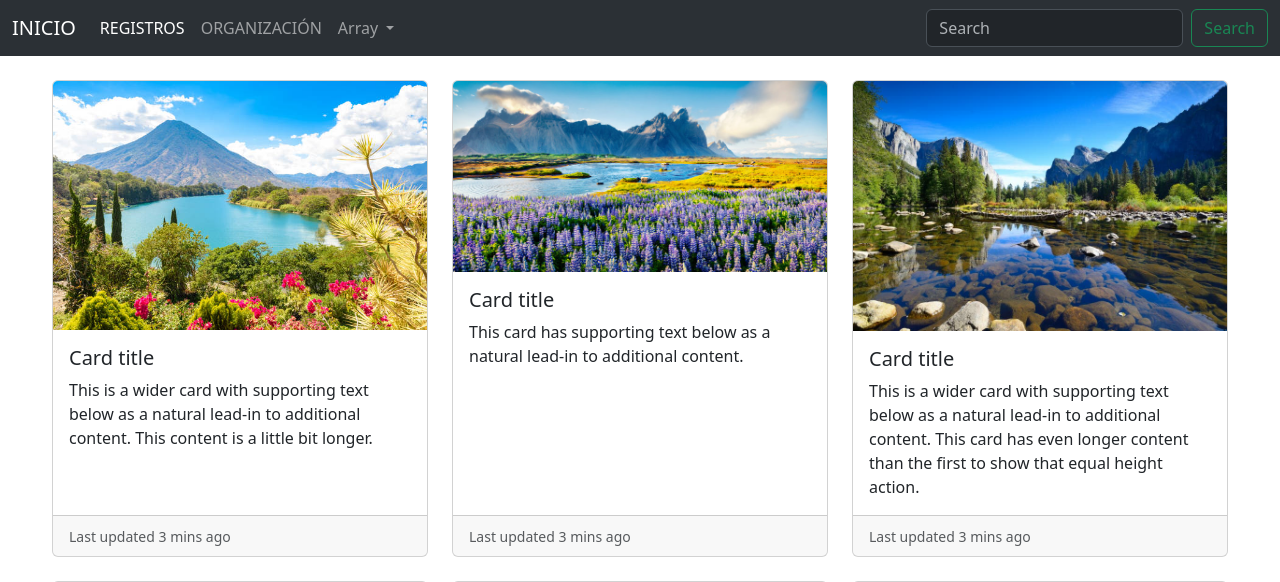
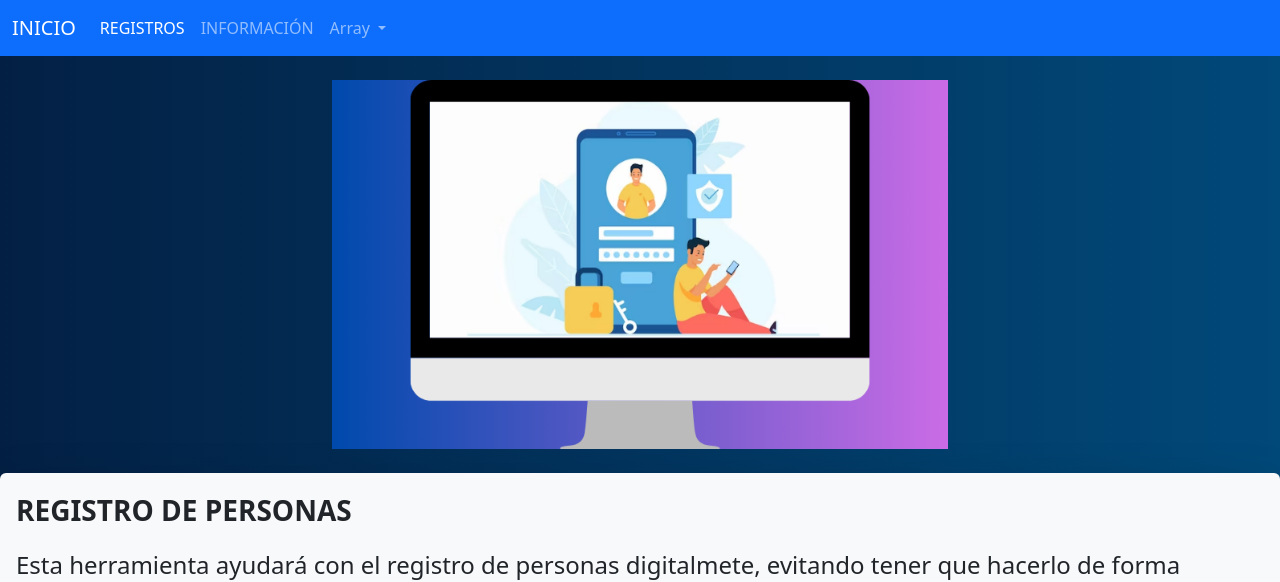
Before and after one commit to petca2018/PROYECTO-COSAMI, a PHP site: page /inicio.php in a window 1280 px wide. Shown: the top 582 px of the page. Run offline with PHP 8.4, Linux system fonts and the light colour scheme; the visitor is signed in with stand-in values (Sample User, id 1).

Commit message:
Archivos cargados

```diff
--- a/clases/conexion.php
+++ b/clases/conexion.php
@@ -16,6 +16,7 @@ class conexion{
         );
     }
 }
+
 $servidor = 'localhost';
 $usuario = 'root';
 $password = '';
--- a/editarB.php
+++ b/editarB.php
@@ -2,7 +2,7 @@
 
 <?php
     if(!isset($_GET['codigo'])){
-        header('Location: inicioB.php?mensaje=error');
+        header('Location: registropersona.php?mensaje=error');
         exit();
     }
 
--- a/editarprocesoB.php
+++ b/editarprocesoB.php
@@ -1,7 +1,7 @@
 <?php
     print_r($_POST);
     if(!isset($_POST['codigo'])){
-        header('Location: inicioB.php?mensaje=error');
+        header('Location: registropersona.php?mensaje=error');
     }
 
     include 'clases/conexion.php';
@@ -16,9 +16,9 @@
     $resultado = $sentencia->execute([$nombre, $edad, $ecivil, $direccion,$grupo, $codigo]);
 
     if ($resultado === TRUE) {
-        header('Location: inicioB.php?mensaje=editado');
+        header('Location: registropersona.php?mensaje=editado');
     } else {
-        header('Location: inicioB.php?mensaje=error');
+        header('Location: registropersona.php?mensaje=error');
         exit();
     }
 
--- a/eliminarB.php
+++ b/eliminarB.php
@@ -1,6 +1,6 @@
 <?php
     if(!isset($_GET['codigo'])){
-        header('Location: inicioB.php?mensaje=error');
+        header('Location: registropersona.php?mensaje=error');
         exit();
     }
 
--- a/header.php
+++ b/header.php
@@ -15,9 +15,10 @@
     <link href="https://cdn.jsdelivr.net/npm/bootstrap@5.3.2/dist/css/bootstrap.min.css" rel="stylesheet" integrity="sha384-T3c6CoIi6uLrA9TneNEoa7RxnatzjcDSCmG1MXxSR1GAsXEV/Dwwykc2MPK8M2HN" crossorigin="anonymous">
     <!-- cdn icnonos-->
     <link rel="stylesheet" href="https://cdn.jsdelivr.net/npm/bootstrap-icons@1.5.0/font/bootstrap-icons.css">
+    <link rel="stylesheet" href="public/css/estilo.css">
   </head>
   <body>
-  <nav class="navbar navbar-expand-lg bg-body-tertiary" data-bs-theme="dark">
+  <nav class="navbar navbar-expand-lg bg-primary" data-bs-theme="dark">
       <div class="container-fluid">
         <a class="navbar-brand" href="inicio.php">INICIO</a>
         <button class="navbar-toggler" type="button" data-bs-toggle="collapse" data-bs-target="#navbarSupportedContent" aria-controls="navbarSupportedContent" aria-expanded="false" aria-label="Toggle navigation">
@@ -26,10 +27,10 @@
         <div class="collapse navbar-collapse" id="navbarSupportedContent">
           <ul class="navbar-nav me-auto mb-2 mb-lg-0">
             <li class="nav-item">
-              <a class="nav-link active" aria-current="page" href="inicioB.php">REGISTROS</a>
+              <a class="nav-link active" aria-current="page" href="registropersona.php">REGISTROS</a>
             </li>
             <li class="nav-item">
-              <a class="nav-link" href="#">ORGANIZACIÓN</a>
+              <a class="nav-link" href="#">INFORMACIÓN</a>
             </li>
             <li class="nav-item dropdown">
               <a class="nav-link dropdown-toggle" href="#" role="button" data-bs-toggle="dropdown" aria-expanded="false">
@@ -40,10 +41,6 @@
               </ul>
             </li>
           </ul>
-          <form class="d-flex" role="search">
-            <input class="form-control me-2" type="search" placeholder="Search" aria-label="Search">
-            <button class="btn btn-outline-success" type="submit">Search</button>
-          </form>
         </div>
       </div>
     </nav>
--- a/inicio.php
+++ b/inicio.php
@@ -13,81 +13,28 @@
     <title>INICIO</title>
   </head>
   <body>
-    <!-- Page Content -->
+    <!-- Page Content     -->
     <br>
-    <div class="row row-cols-1 row-cols-md-3 g-4 mx-auto" style="width: 1200px">
-      <div class="col">
-        <div class="card h-100">
-          <img src="img/pai1.jpg" class="card-img-top" alt="...">
-          <div class="card-body">
-            <h5 class="card-title">Card title</h5>
-            <p class="card-text">This is a wider card with supporting text below as a natural lead-in to additional content. This content is a little bit longer.</p>
+    <div class="container col-xs-12 col-sm-6 col-md-6 --bs-body-color-rgb">
+      <div id="carouselExampleSlidesOnly" class="carousel slide" data-bs-ride="carousel">
+        <div class="carousel-inner">
+          <div class="carousel-item active">
+            <img src="img/1.png" class="d-block w-100" alt="...">
           </div>
-          <div class="card-footer">
-            <small class="text-body-secondary">Last updated 3 mins ago</small>
+          <div class="carousel-item">
+            <img src="img/2.png" class="d-block w-100" alt="...">
           </div>
-        </div>
-      </div>
-      <div class="col">
-        <div class="card h-100">
-          <img src="img/pai3.jpg" class="card-img-top" alt="...">
-          <div class="card-body">
-            <h5 class="card-title">Card title</h5>
-            <p class="card-text">This card has supporting text below as a natural lead-in to additional content.</p>
-          </div>
-          <div class="card-footer">
-            <small class="text-body-secondary">Last updated 3 mins ago</small>
-          </div>
-        </div>
-      </div>
-      <div class="col">
-        <div class="card h-100">
-          <img src="img/pai4.jpg" class="card-img-top" alt="...">
-          <div class="card-body">
-            <h5 class="card-title">Card title</h5>
-            <p class="card-text">This is a wider card with supporting text below as a natural lead-in to additional content. This card has even longer content than the first to show that equal height action.</p>
-          </div>
-          <div class="card-footer">
-            <small class="text-body-secondary">Last updated 3 mins ago</small>
-          </div>
-        </div>
-      </div>
-      <div class="col">
-        <div class="card h-100">
-          <img src="img/pai5.jpg" class="card-img-top" alt="...">
-          <div class="card-body">
-            <h5 class="card-title">Card title</h5>
-            <p class="card-text">This is a wider card with supporting text below as a natural lead-in to additional content. This card has even longer content than the first to show that equal height action.</p>
-          </div>
-          <div class="card-footer">
-            <small class="text-body-secondary">Last updated 3 mins ago</small>
-          </div>
-        </div>
-      </div>
-      <div class="col">
-        <div class="card h-100">
-          <img src="..." class="card-img-top" alt="...">
-          <div class="card-body">
-            <h5 class="card-title">Card title</h5>
-            <p class="card-text">This is a wider card with supporting text below as a natural lead-in to additional content. This card has even longer content than the first to show that equal height action.</p>
-          </div>
-          <div class="card-footer">
-            <small class="text-body-secondary">Last updated 3 mins ago</small>
-          </div>
-        </div>
-      </div>
-      <div class="col">
-        <div class="card h-100">
-          <img src="..." class="card-img-top" alt="...">
-          <div class="card-body">
-            <h5 class="card-title">Card title</h5>
-            <p class="card-text">This is a wider card with supporting text below as a natural lead-in to additional content. This card has even longer content than the first to show that equal height action.</p>
-          </div>
-          <div class="card-footer">
-            <small class="text-body-secondary">Last updated 3 mins ago</small>
+          <div class="carousel-item">
+            <img src="img/3.png" class="d-block w-100" alt="...">
           </div>
         </div>
       </div>
     </div>
+    <br>
+    <div class="shadow-lg p-3 mb-5 bg-body-tertiary rounded ">
+    <p class="fs-3 align-middle fw-bold align-middle" >REGISTRO DE PERSONAS</p>
+    <p class="fs-4 text-break">Esta herramienta ayudará con el registro de personas digitalmete, evitando tener que hacerlo de forma manual. AAAAAAAAAAAAAAAAAAAAAAAAAAAAAAAAAAAAAAAAAAAAAAAAAAAAAAAAAAAAAAAAAAAAAAAAAAA</p>
+    </div>
+
 
     <?php include 'footer.php' ?>
--- a/public/css/estilo.css
+++ b/public/css/estilo.css
@@ -1,21 +1,4 @@
 body {
-    background: #032e5c;
-    background: linear-gradient(to right, #0062E6, #33AEFF);
+    background: #03070c;
+    background: linear-gradient(to right, #032044, #014979);
   }
-
-
-  .btn-login {
-    font-size: 0.9rem;
-    letter-spacing: 0.05rem;
-    padding: 0.75rem 1rem;
-  }
-
-  .btn-google {
-    color: white !important;
-    background-color: #ea4335;
-  }
-
-  .btn-facebook {
-    color: white !important;
-    background-color: #3b5998;
-  }
--- a/registroB.php
+++ b/registroB.php
@@ -1,7 +1,7 @@
 <?php
     //print_r($_POST);
     if(empty($_POST["oculto"]) || empty($_POST["txtNombre"]) || empty($_POST["txtEdad"]) || empty($_POST["txtEcivil"]) || empty($_POST["txtDireccion"])|| empty($_POST["txtGrupo"])){
-        header('Location: inicioB.php?mensaje=falta');
+        header('Location: registropersona.php?mensaje=falta');
         exit();
     }
 
@@ -16,9 +16,9 @@
     $resultado = $sentencia->execute([$nombre, $edad, $ecivil, $direccion, $grupo]);
 
     if ($resultado === TRUE) {
-        header('Location: inicioB.php?mensaje=registrado');
+        header('Location: registropersona.php?mensaje=registrado');
     } else {
-        header('Location: inicioB.php?mensaje=error');
+        header('Location: registropersona.php?mensaje=error');
         exit();
     }
 
--- a/registro.php
+++ b/registrousuario.php
@@ -13,7 +13,7 @@
   <body>
 
   <body>
-  <div class="container w-50">
+  <div class="container col-xs-12 col-sm-6 col-md-8">
     <div class="row">
       <div class="col-lg-10 col-xl-9 mx-auto">
         <div class="card flex-row my-5 border-0 shadow rounded-3 overflow-hidden">
@@ -36,7 +36,7 @@
               </div>
 
               <div class="d-grid mb-2">
-                <button class="btn btn-lg btn-primary btn-login fw-bold text-uppercase" type="submit">REGISTRAR</button>
+                <button class="btn btn-outline-success" type="submit">REGISTRAR</button>
               </div>
 
               <a class="d-block text-center mt-2 small" href="index.php">Si ya tienes cuenta? Inicia sesion</a>
```
Also changed, not shown: index.php (+5 -5 lines), registropersona.php (renamed from inicioB.php, +3 -4 lines), img/1.png (added), img/2.png (added), img/3.png (added), img/pai1.jpg (deleted), img/pai3.jpg (deleted), img/pai4.jpg (deleted), img/pai5.jpg (deleted), img/pai6.jpg (deleted).
